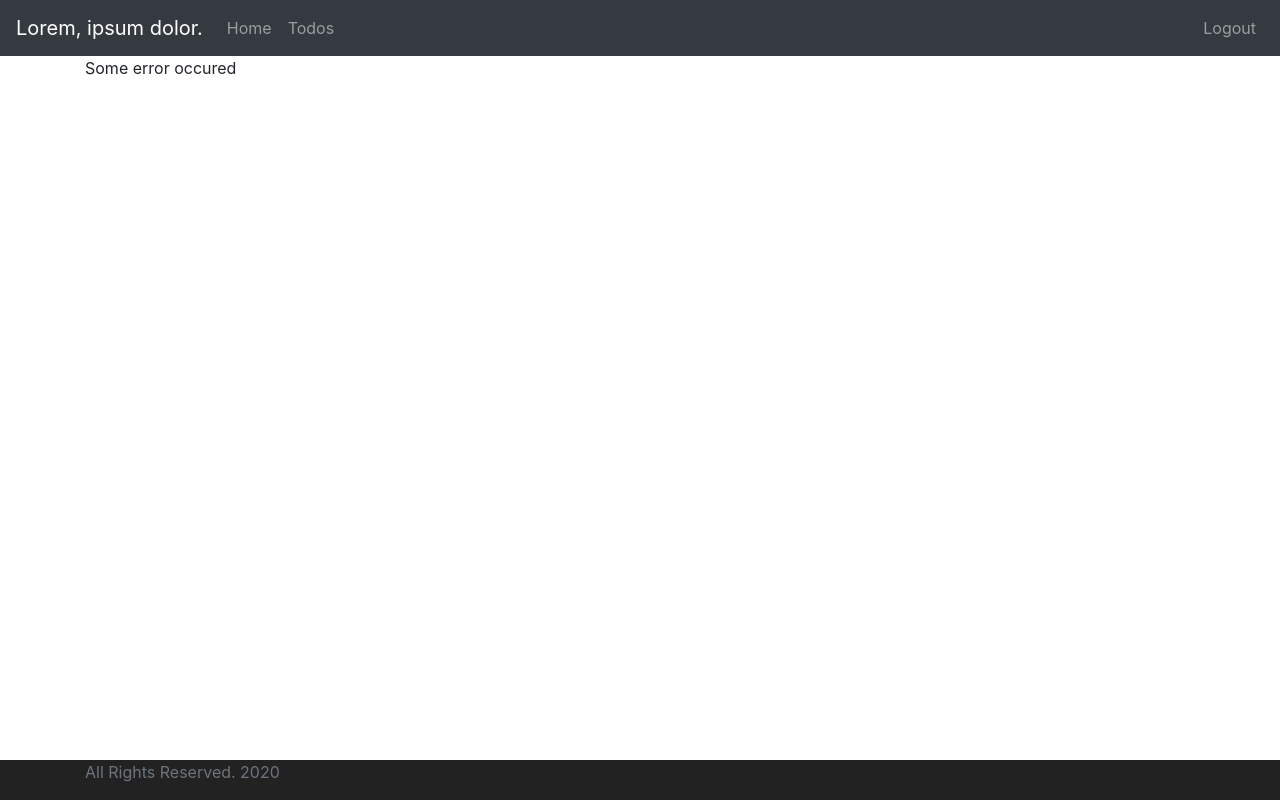
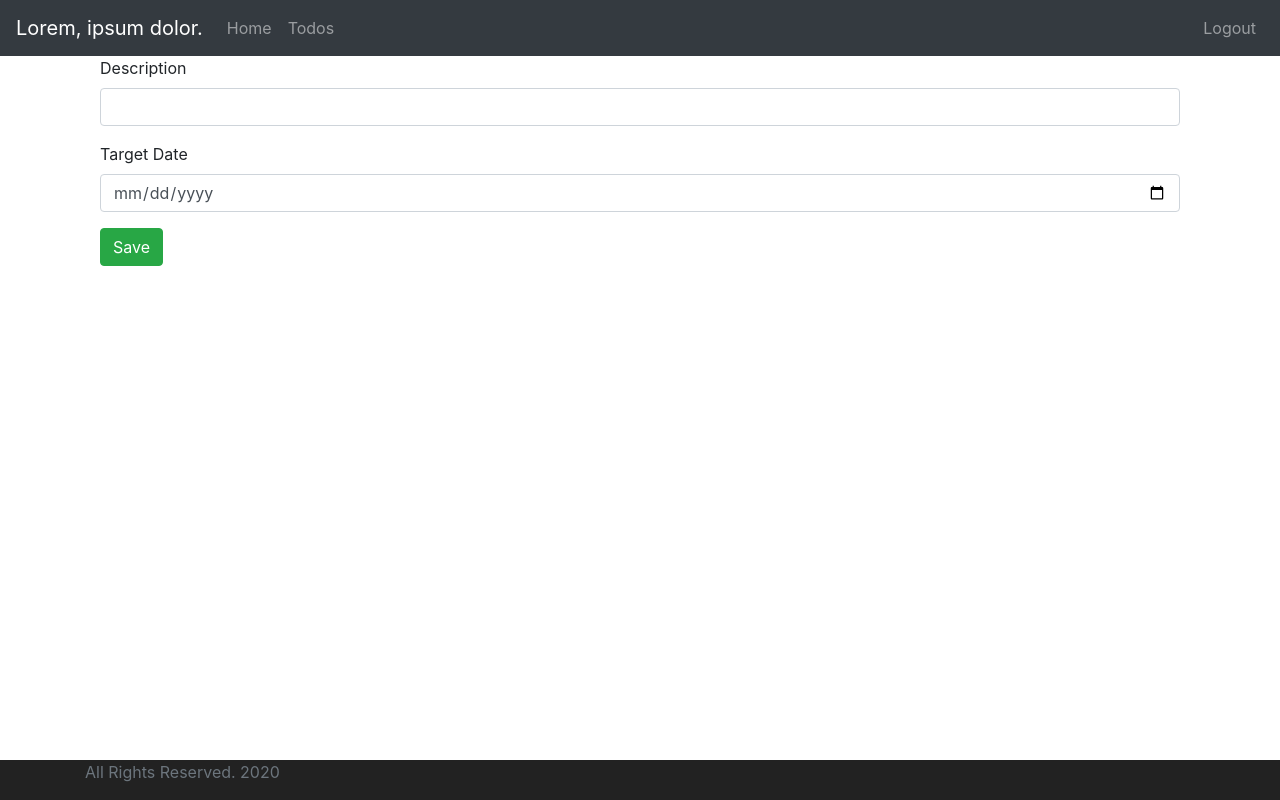
Before and after one commit to Ammar-Raneez/Angular_Todo_SpringBoot, an Angular app in the folder angular-todolist-springboot/: page /todos/1 in a window 1280 px wide. Built offline with nearby package versions, Linux system fonts and the light colour scheme; sample sign-in values are in the browser's storage.

Commit message:
ui for todo update page and routing

```diff
--- a/angular-todolist-springboot/src/app/app-routing.module.ts
+++ b/angular-todolist-springboot/src/app/app-routing.module.ts
@@ -4,6 +4,7 @@ import { ErrorComponent } from './components/error/error.component';
 import { ListTodosComponent } from './components/list-todos/list-todos.component';
 import { LoginComponent } from './components/login/login.component';
 import { LogoutComponent } from './components/logout/logout.component';
+import { TodoComponent } from './components/todo/todo.component';
 import { WelcomeComponent } from './components/welcome/welcome.component';
 import { RouteGuardService } from './services/route-guard.service';
 
@@ -32,6 +33,11 @@ const routes: Routes = [
     component: ListTodosComponent,
     canActivate : [RouteGuardService]
   },
+  {
+    path: "todos/:id",
+    component: TodoComponent,
+    canActivate : [RouteGuardService]
+  },
   //any garbage path
   {
     path: "**",
--- a/angular-todolist-springboot/src/app/app.module.ts
+++ b/angular-todolist-springboot/src/app/app.module.ts
@@ -12,6 +12,7 @@ import { MenuComponent } from './components/menu/menu.component';
 import { FooterComponent } from './components/footer/footer.component';
 import { LogoutComponent } from './components/logout/logout.component';
 import { HttpClientModule } from '@angular/common/http';
+import { TodoComponent } from './components/todo/todo.component';
 
 @NgModule({
   declarations: [
@@ -22,7 +23,8 @@ import { HttpClientModule } from '@angular/common/http';
     ListTodosComponent,
     MenuComponent,
     FooterComponent,
-    LogoutComponent
+    LogoutComponent,
+    TodoComponent
   ],
   imports: [
     BrowserModule,
--- a/angular-todolist-springboot/src/app/components/list-todos/list-todos.component.ts
+++ b/angular-todolist-springboot/src/app/components/list-todos/list-todos.component.ts
@@ -1,4 +1,5 @@
 import { Component, OnInit } from '@angular/core';
+import { Router } from '@angular/router';
 import { Todo } from 'src/app/models/Todo';
 import { TodoDataService } from 'src/app/services/data/todoData/todo-data.service';
 
@@ -32,7 +33,7 @@ export class ListTodosComponent implements OnInit {
   //   }
   // ]
 
-  constructor(private todoService : TodoDataService) { }
+  constructor(private todoService : TodoDataService, private router : Router) { }
 
   ngOnInit(): void {
     this.refreshTodos();
@@ -60,5 +61,6 @@ export class ListTodosComponent implements OnInit {
 
   updateTodo(id) {
     console.log(`Update Todo ${id}`)
+    this.router.navigate(['todos', id])
   }
 }
--- /dev/null
+++ b/angular-todolist-springboot/src/app/components/todo/todo.component.html
@@ -0,0 +1,13 @@
+<div class="container">
+    <fieldset class="form-group">
+        <label>Description</label>
+        <input class="form-control" type="text" name="description" required />
+    </fieldset>
+
+    <fieldset class="form-group">
+        <label>Target Date</label>
+        <input class="form-control" type="date" name="targetDate" required />
+    </fieldset>
+
+    <button class="btn btn-success" (click) ="saveTodo()">Save</button>
+</div>
--- /dev/null
+++ b/angular-todolist-springboot/src/app/components/todo/todo.component.ts
@@ -0,0 +1,15 @@
+import { Component, OnInit } from '@angular/core';
+
+@Component({
+  selector: 'app-todo',
+  templateUrl: './todo.component.html',
+  styleUrls: ['./todo.component.css']
+})
+export class TodoComponent implements OnInit {
+
+  constructor() { }
+
+  ngOnInit(): void {
+  }
+
+}
```
Also changed, not shown: angular-todolist-springboot/src/app/components/todo/todo.component.css (added), 1 other file (tests, documents, lock files or other folders).
